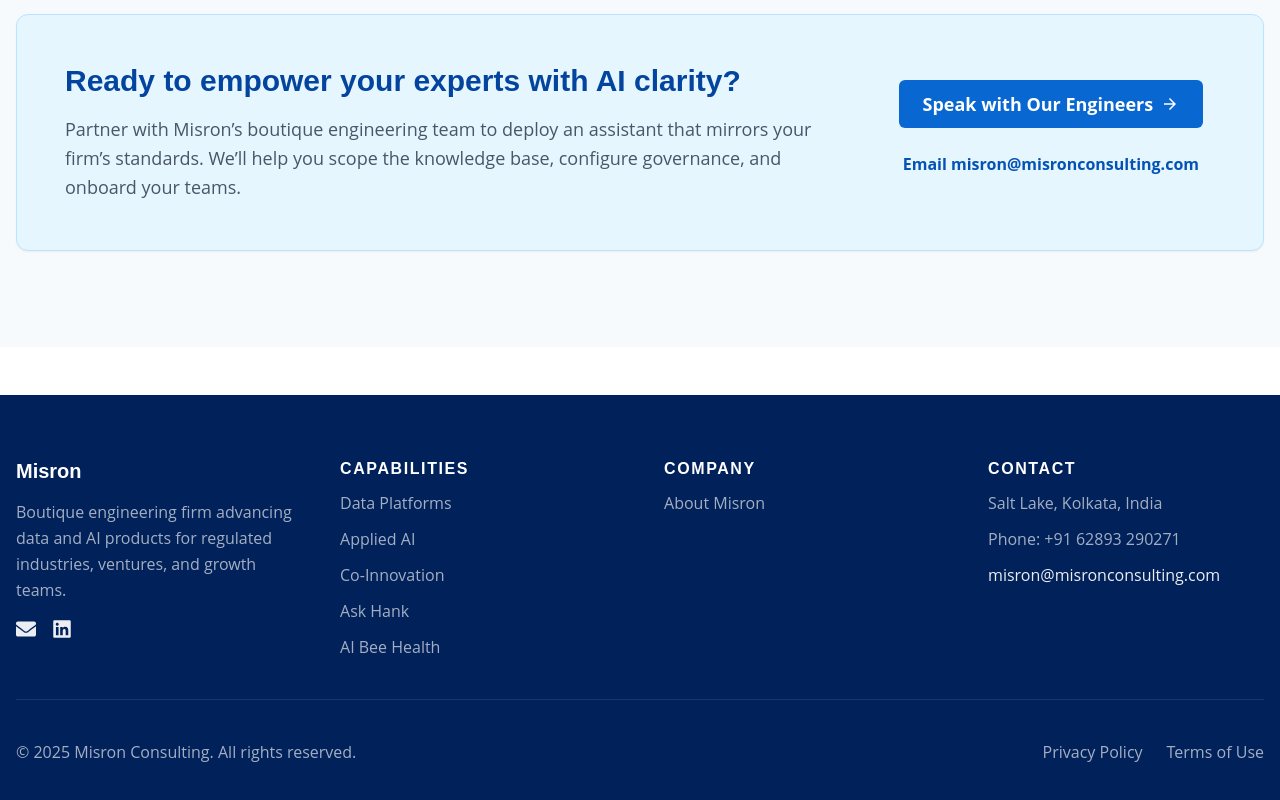
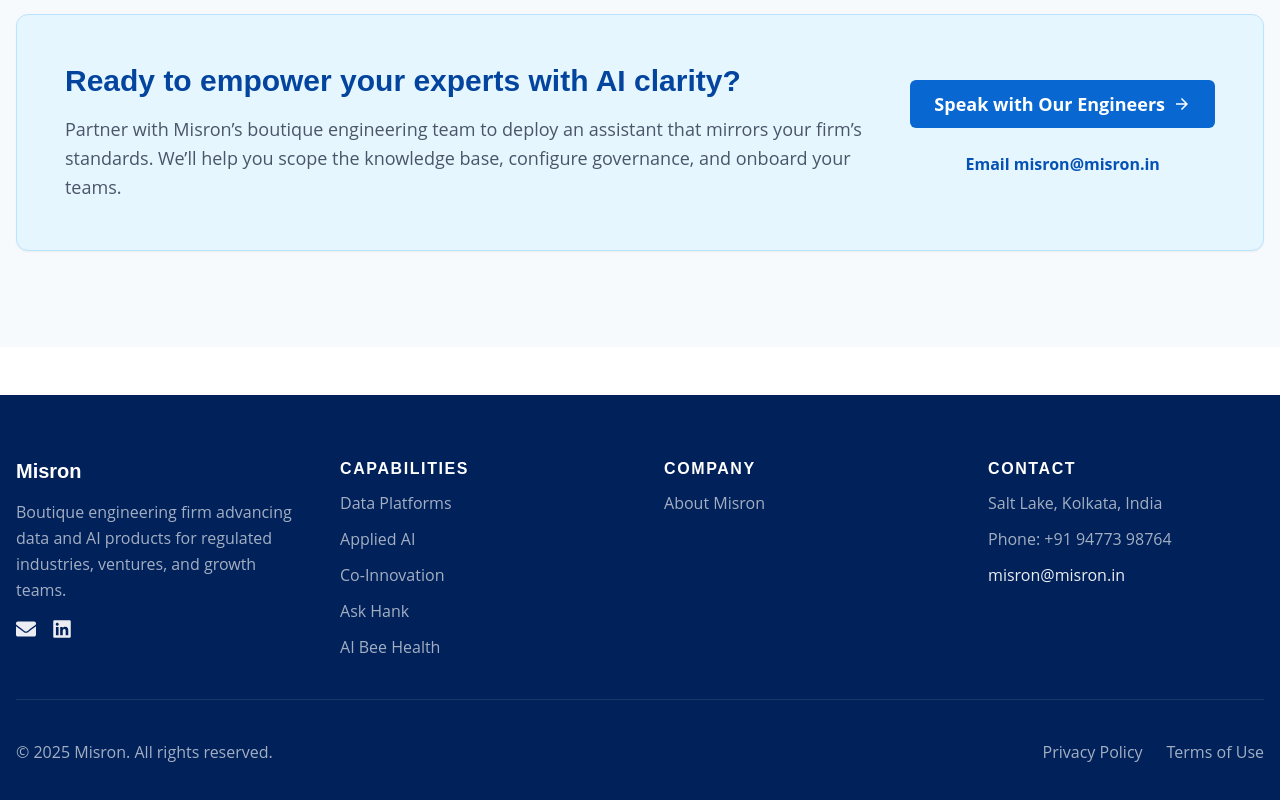
Before and after one commit to ambarishg/misron, a React (Vite) app: page /searchassistant in a window 1280 px wide. Shown: the part 3249-4049 px from the top of the page. Built offline with nearby package versions, Linux system fonts and the light colour scheme.

Commit message:
Changed Files for AskHank

```diff
--- a/index.html
+++ b/index.html
@@ -3,11 +3,11 @@
 <head>
     <meta charset="UTF-8">
     <meta name="viewport" content="width=device-width, initial-scale=1.0">
-    <meta name="description" content="Misron Consulting: Your trusted partner for expert business solutions. We provide strategic guidance and innovative solutions to help your business thrive.">
-    <meta name="keywords" content="business consulting, strategy, innovation, solutions, Misron Consulting, [add other relevant keywords]">
-    <meta name="author" content="Misron Consulting">
+    <meta name="description" content="Misron : Your trusted partner for expert business solutions. We provide strategic guidance and innovative solutions to help your business thrive.">
+    <meta name="keywords" content="business consulting, strategy, innovation, solutions, Misron, [add other relevant keywords]">
+    <meta name="author" content="Misron">
     <link rel="icon" href="/MISRONLOGO.png" />
-    <title>Misron Consulting - Expert Business Solutions</title>
+    <title>Misron</title>
 </head>
 <body>
     <div id="root"></div>
--- a/package.json
+++ b/package.json
@@ -1,5 +1,5 @@
 {
-  "name": "misron-consulting",
+  "name": "misron",
   "private": true,
   "version": "0.0.0",
   "type": "module",
--- a/src/components/Footer.jsx
+++ b/src/components/Footer.jsx
@@ -42,7 +42,7 @@
               Boutique engineering firm advancing data and AI products for regulated industries, ventures, and growth teams.
             </Text>
             <HStack spacing={4}>
-              <Link href="mailto:misron@misronconsulting.com" color="whiteAlpha.900" _hover={{ color: "accent.200" }}>
+              <Link href="mailto:misron@misron.in" color="whiteAlpha.900" _hover={{ color: "accent.200" }}>
                 <Icon as={FaEnvelope} boxSize={5} />
               </Link>
               <Link href="https://www.linkedin.com" isExternal color="whiteAlpha.900" _hover={{ color: "accent.200" }}>
@@ -78,9 +78,9 @@
               Contact
             </Heading>
             <Text color={muted}>Salt Lake, Kolkata, India</Text>
-            <Text color={muted}>Phone: +91 62893 290271</Text>
-            <Link href="mailto:misron@misronconsulting.com" color="whiteAlpha.900" _hover={{ color: "accent.200" }}>
-              misron@misronconsulting.com
+            <Text color={muted}>Phone: +91 94773 98764</Text>
+            <Link href="mailto:misron@misron.in" color="whiteAlpha.900" _hover={{ color: "accent.200" }}>
+              misron@misron.in
             </Link>
           </VStack>
         </SimpleGrid>
@@ -88,7 +88,7 @@
         <Divider my={10} borderColor={borderColor} />
 
         <Flex direction={{ base: "column", md: "row" }} justify="space-between" align={{ base: "start", md: "center" }} gap={4}>
-          <Text color={muted}>{`\u00A9 ${new Date().getFullYear()} Misron Consulting. All rights reserved.`}</Text>
+          <Text color={muted}>{`\u00A9 ${new Date().getFullYear()} Misron. All rights reserved.`}</Text>
           <HStack spacing={6} color={muted}>
             <Link href="#" _hover={{ color: "accent.200" }}>
               Privacy Policy
--- a/src/pages/Contact.jsx
+++ b/src/pages/Contact.jsx
@@ -19,13 +19,13 @@
 const contactChannels = [
   {
     label: "Email",
-    value: "misron@misronconsulting.com",
+    value: "misron@misron.in",
     icon: EmailIcon,
     description: "Direct line to our engagement leads. Expect a response within one business day.",
   },
   {
     label: "Phone",
-    value: "+91 62893 290271",
+    value: "+91 94773 98764",
     icon: PhoneIcon,
     description: "Speak with a consultant to explore fit, scope, or partnership opportunities.",
   },
@@ -103,7 +103,7 @@
                 colorScheme="brand"
                 rightIcon={<ArrowForwardIcon />}
                 as="a"
-                href="mailto:misron@misronconsulting.com"
+                href="mailto:misron@misron.in"
               >
                 Email Our Team
               </Button>
@@ -112,9 +112,9 @@
                 variant="outline"
                 colorScheme="brand"
                 as="a"
-                href="tel:+9162893290271"
+                href="tel:+919477398764"
               >
-                Call +91 62893 290271
+                Call +91 94773 98764
               </Button>
             </HStack>
           </VStack>
@@ -238,7 +238,7 @@
             <Divider />
             <Button
               as="a"
-              href="mailto:misron@misronconsulting.com?subject=Misron%20Consulting%20Inquiry"
+              href="mailto:misron@misron.in?subject=Misron%20Consulting%20Inquiry"
               colorScheme="brand"
               variant="solid"
               rightIcon={<ArrowForwardIcon />}
--- a/src/pages/SearchAssistant.jsx
+++ b/src/pages/SearchAssistant.jsx
@@ -442,11 +442,11 @@
               </Button>
               <Button
                 as={Link}
-                href="mailto:misron@misronconsulting.com"
+                href="mailto:misron@misron.in"
                 variant="ghost"
                 colorScheme="brand"
               >
-                Email misron@misronconsulting.com
+                Email misron@misron.in
               </Button>
             </VStack>
           </Stack>
```
Also changed, not shown: staticwebapp.config.json (+8 -8 lines).
